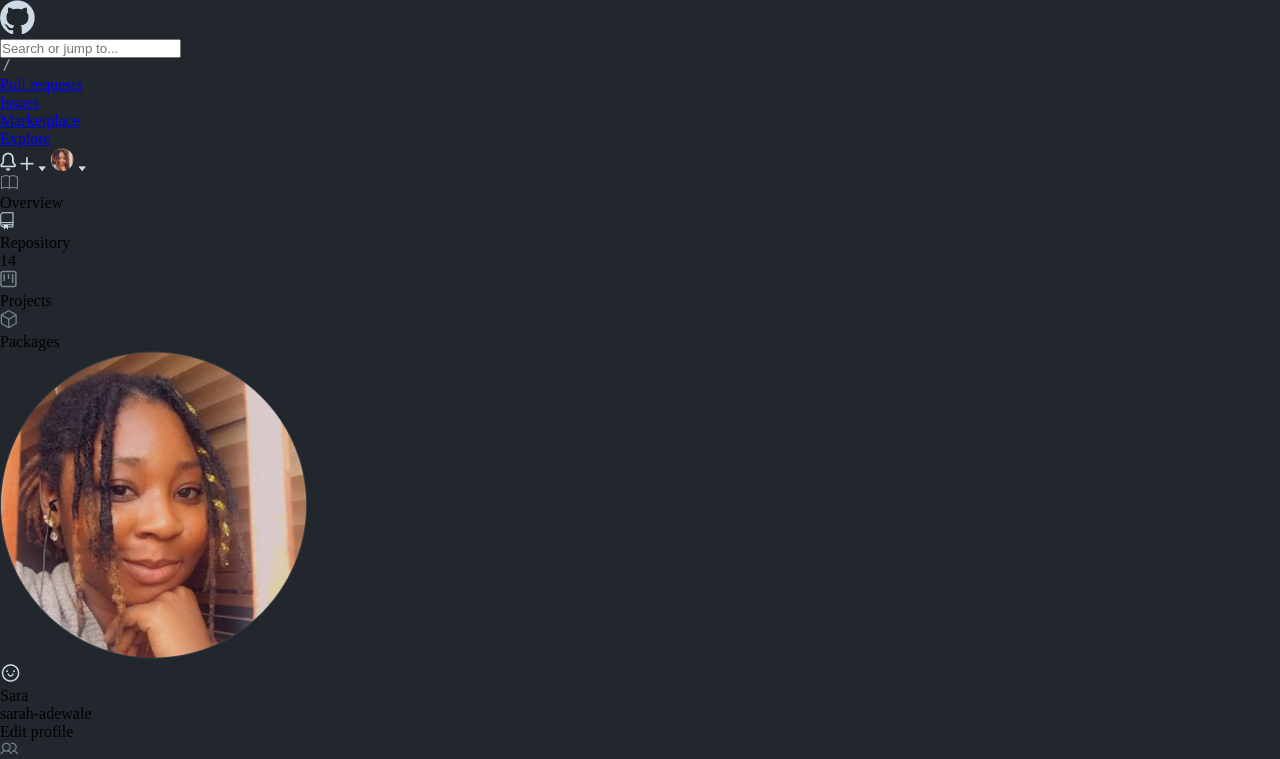
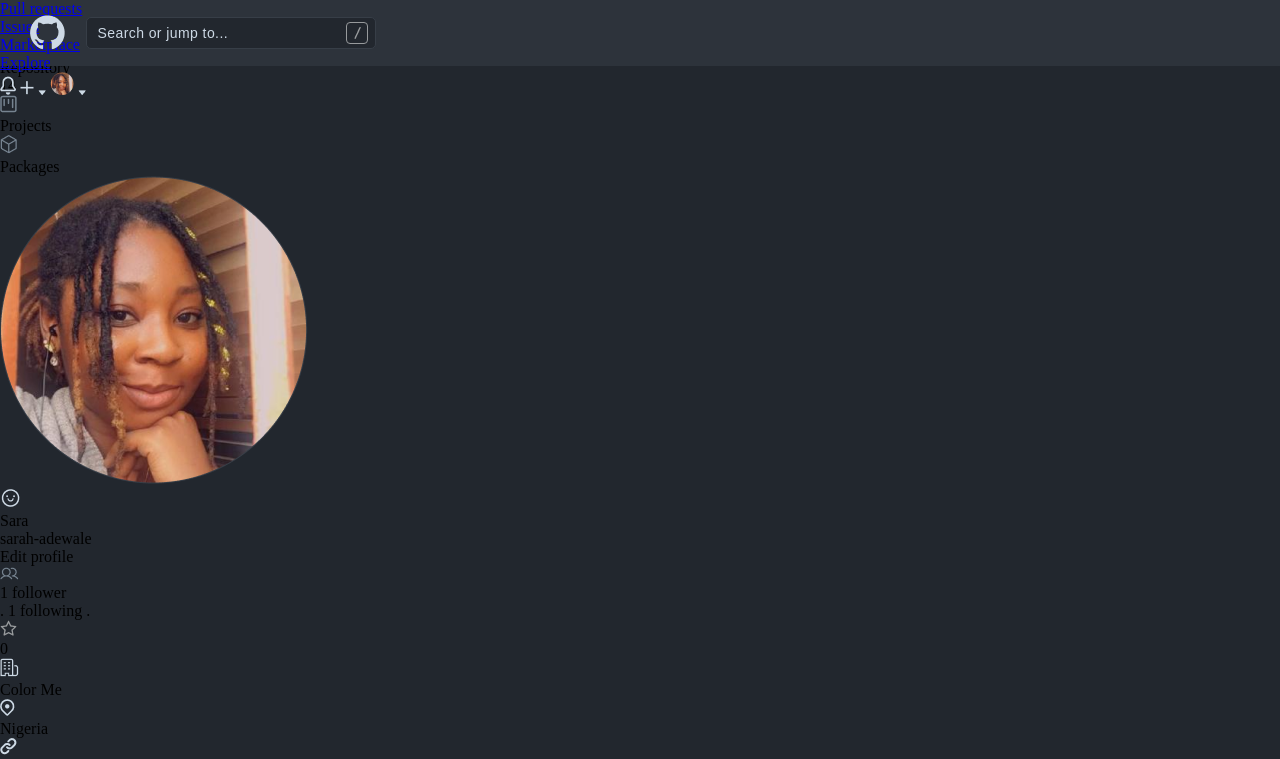
Before and after one commit to sarah-adewale/github-profile-page-, a plain HTML site: page index.html in a window 1280 px wide. Shown: the top 759 px of the page. Drawn offline with Linux system fonts and the light colour scheme.

Commit message:
styled the nav bar

```diff
--- a/index.html
+++ b/index.html
@@ -16,11 +16,21 @@
   <body>
     <header>
       <nav>
-        <img src="images/github-logo.png" alt="github-logo" />
+        <img class="logo" src="images/github-logo.png" alt="github-logo" />
         <div>
-          <input type="text" placeholder="Search or jump to..." />
           <div>
-            <img src="images/icons/search-vector.png" alt="search-vector" />
+            <input
+              class="search-bar"
+              type="text"
+              placeholder="Search or jump to..."
+            />
+            <div class="search-rectangle">
+              <img
+                class="vector"
+                src="images/icons/search-vector.png"
+                alt="search-vector"
+              />
+            </div>
           </div>
           <ul>
             <li><a href="#">Pull requests</a></li>
@@ -50,7 +60,7 @@
         <div class="horizontal-line"></div>
       </section>
       <!-- main section-->
-      <section class="flex-container">
+      <section class="container">
         <!-- sidebar left -->
 
         <div>
--- a/styles.css
+++ b/styles.css
@@ -6,6 +6,9 @@
   --p-color: #cdd9e5;
   --h1-color: #5a7fff;
   --button-color: #347d39;
+  --border-color: #979a9c;
+  --placeholder-color: #cdd9e5;
+  --search-bar-border-color: #373e47;
 }
 
 * {
@@ -15,7 +18,106 @@
 }
 
 body {
-  display: flex;
-  flex-direction: column;
   background-color: var(--bg-color);
 }
+
+nav {
+  display: flex;
+  position: absolute;
+  width: 100%;
+  height: 65.75px;
+  background-color: var(--nav-bg-color);
+  left: 0;
+  top: 0;
+}
+
+.logo {
+  position: absolute;
+  left: 2.37%;
+  right: 95.23%;
+  top: 23.48%;
+  bottom: 25.31%;
+}
+
+.search-bar {
+  position: absolute;
+  width: 289.99px;
+  height: 31.07px;
+  left: 85.87px;
+  top: 17.46px;
+
+  /* Background */
+
+  background: var(--bg-color);
+  /* Color 3 */
+
+  border: 1px solid var(--search-bar-border-color);
+  box-sizing: border-box;
+  border-radius: 5px;
+}
+
+::placeholder {
+  position: absolute;
+  /* width: 131px;
+  height: 16px; */
+  left: 10.61px;
+  top: 6.85px;
+
+  font-family: Arial;
+  font-style: normal;
+  font-weight: normal;
+  font-size: 14px;
+  line-height: 16px;
+  /* identical to box height */
+
+  letter-spacing: 0.03em;
+  text-align: center;
+
+  /* Color 1 */
+
+  color: #cdd9e5;
+}
+
+.search-rectangle {
+  position: absolute;
+  width: 22px;
+  height: 22px;
+  border: 1px solid var(--border-color);
+  border-radius: 4px;
+
+  left: 345.57px;
+  top: 22px;
+}
+
+.vector {
+  position: absolute;
+  left: 21.91%;
+  right: 34.33%;
+  top: 17.01%;
+  bottom: 19.23%;
+}
+/* .container {
+  display: grid;
+  grid-template-areas:
+    "header header"
+    "sidebar content"
+    "footer footer";
+  grid-template-columns: 1fr 3fr;
+  gap: 50px;
+}
+
+header {
+  grid-area: header;
+} */
+/*
+article {
+  grid-area: content;
+}
+
+aside {
+  grid-area: sidebar;
+} */
+
+footer {
+  grid-area: footer;
+}
```
Also changed, not shown: images/icons/moon.png (added), images/icons/subtract.png (added).
